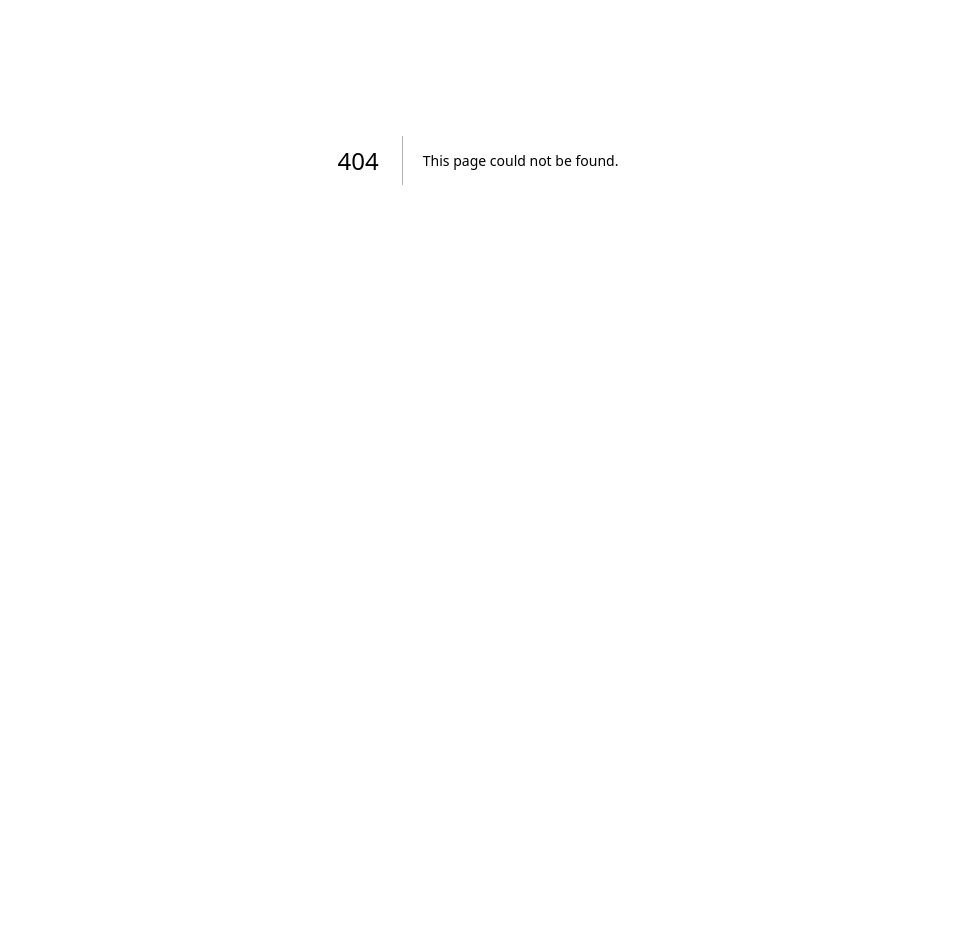
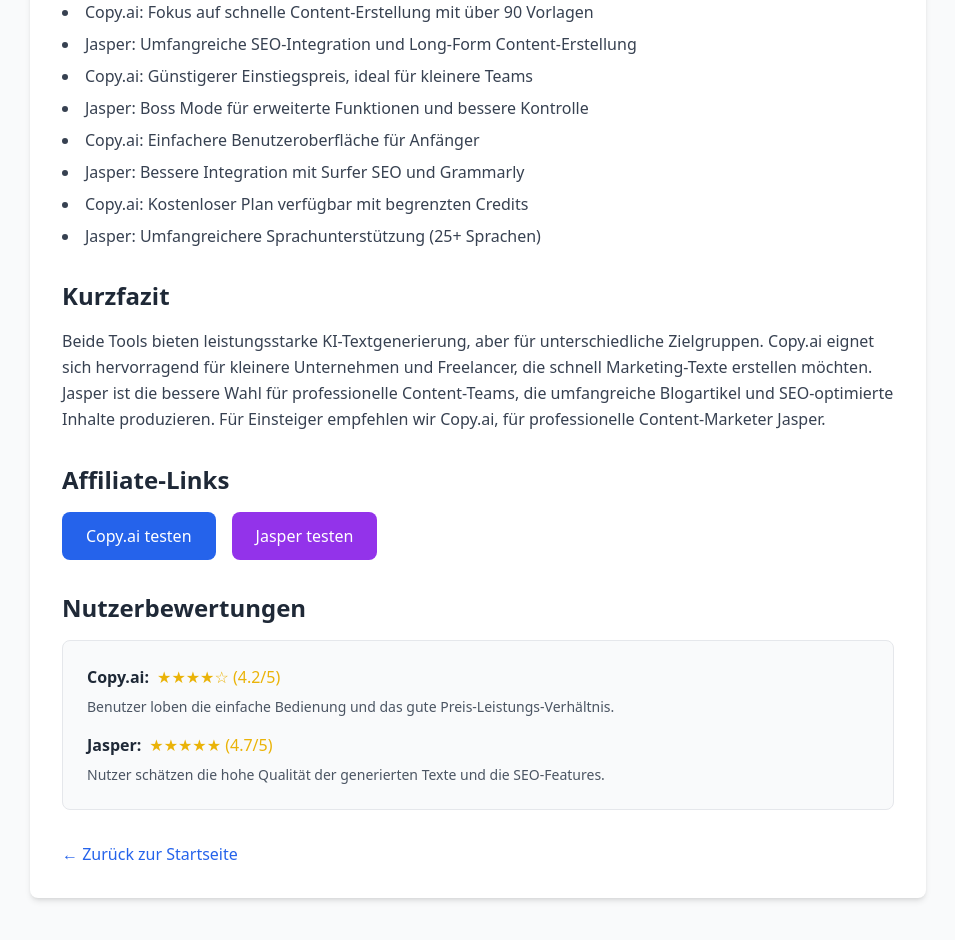
Before and after one commit to jokerhassan/kivergleich-portal, a Next.js app: page /vergleich-copyai-vs-jasper in a window 1280 px wide. Before the commit this address had no page. Shown: the part 240-1180 px from the top of the page, without its empty margins (162-1117 px from the left). Before the commit the page ends 800 px from the top, so only its background shows below. Built offline with nearby package versions, Linux system fonts and the light colour scheme.

Commit message:
Create page.tsx

```diff
--- /dev/null
+++ b/app/vergleich-copyai-vs-jasper/page.tsx
@@ -0,0 +1,76 @@
+export default function VergleichCopyAiVsJasper() {
+  return (
+    <main className="min-h-screen bg-gray-50 py-12 px-4 sm:px-6 lg:px-8">
+      <div className="max-w-4xl mx-auto bg-white rounded-lg shadow-md p-8">
+        <h1 className="text-4xl font-bold text-gray-900 mb-8">
+          Copy.ai vs Jasper: KI-Textgenerator im Vergleich
+        </h1>
+
+        <section className="mb-8">
+          <h2 className="text-2xl font-semibold text-gray-800 mb-4">
+            Wichtigste Funktionen und Unterschiede
+          </h2>
+          <ul className="list-disc list-inside space-y-2 text-gray-700">
+            <li>Copy.ai: Fokus auf schnelle Content-Erstellung mit über 90 Vorlagen</li>
+            <li>Jasper: Umfangreiche SEO-Integration und Long-Form Content-Erstellung</li>
+            <li>Copy.ai: Günstigerer Einstiegspreis, ideal für kleinere Teams</li>
+            <li>Jasper: Boss Mode für erweiterte Funktionen und bessere Kontrolle</li>
+            <li>Copy.ai: Einfachere Benutzeroberfläche für Anfänger</li>
+            <li>Jasper: Bessere Integration mit Surfer SEO und Grammarly</li>
+            <li>Copy.ai: Kostenloser Plan verfügbar mit begrenzten Credits</li>
+            <li>Jasper: Umfangreichere Sprachunterstützung (25+ Sprachen)</li>
+          </ul>
+        </section>
+
+        <section className="mb-8">
+          <h2 className="text-2xl font-semibold text-gray-800 mb-4">Kurzfazit</h2>
+          <p className="text-gray-700 leading-relaxed">
+            Beide Tools bieten leistungsstarke KI-Textgenerierung, aber für unterschiedliche Zielgruppen.
+            Copy.ai eignet sich hervorragend für kleinere Unternehmen und Freelancer, die schnell Marketing-Texte
+            erstellen möchten. Jasper ist die bessere Wahl für professionelle Content-Teams, die umfangreiche
+            Blogartikel und SEO-optimierte Inhalte produzieren. Für Einsteiger empfehlen wir Copy.ai, für
+            professionelle Content-Marketer Jasper.
+          </p>
+        </section>
+
+        <section className="mb-8">
+          <h2 className="text-2xl font-semibold text-gray-800 mb-4">Affiliate-Links</h2>
+          <div className="flex gap-4">
+            <a href="#copyai-affiliate" className="bg-blue-600 text-white px-6 py-3 rounded-lg hover:bg-blue-700 transition">
+              Copy.ai testen
+            </a>
+            <a href="#jasper-affiliate" className="bg-purple-600 text-white px-6 py-3 rounded-lg hover:bg-purple-700 transition">
+              Jasper testen
+            </a>
+          </div>
+        </section>
+
+        <section className="mb-8">
+          <h2 className="text-2xl font-semibold text-gray-800 mb-4">Nutzerbewertungen</h2>
+          <div className="border rounded-lg p-6 bg-gray-50">
+            <div className="mb-4">
+              <div className="flex items-center mb-2">
+                <span className="font-semibold text-gray-800">Copy.ai:</span>
+                <span className="ml-2 text-yellow-500">★★★★☆ (4.2/5)</span>
+              </div>
+              <p className="text-gray-600 text-sm">Benutzer loben die einfache Bedienung und das gute Preis-Leistungs-Verhältnis.</p>
+            </div>
+            <div>
+              <div className="flex items-center mb-2">
+                <span className="font-semibold text-gray-800">Jasper:</span>
+                <span className="ml-2 text-yellow-500">★★★★★ (4.7/5)</span>
+              </div>
+              <p className="text-gray-600 text-sm">Nutzer schätzen die hohe Qualität der generierten Texte und die SEO-Features.</p>
+            </div>
+          </div>
+        </section>
+
+        <div className="mt-8">
+          <a href="/" className="text-blue-600 hover:underline">
+            ← Zurück zur Startseite
+          </a>
+        </div>
+      </div>
+    </main>
+  );
+}
```
